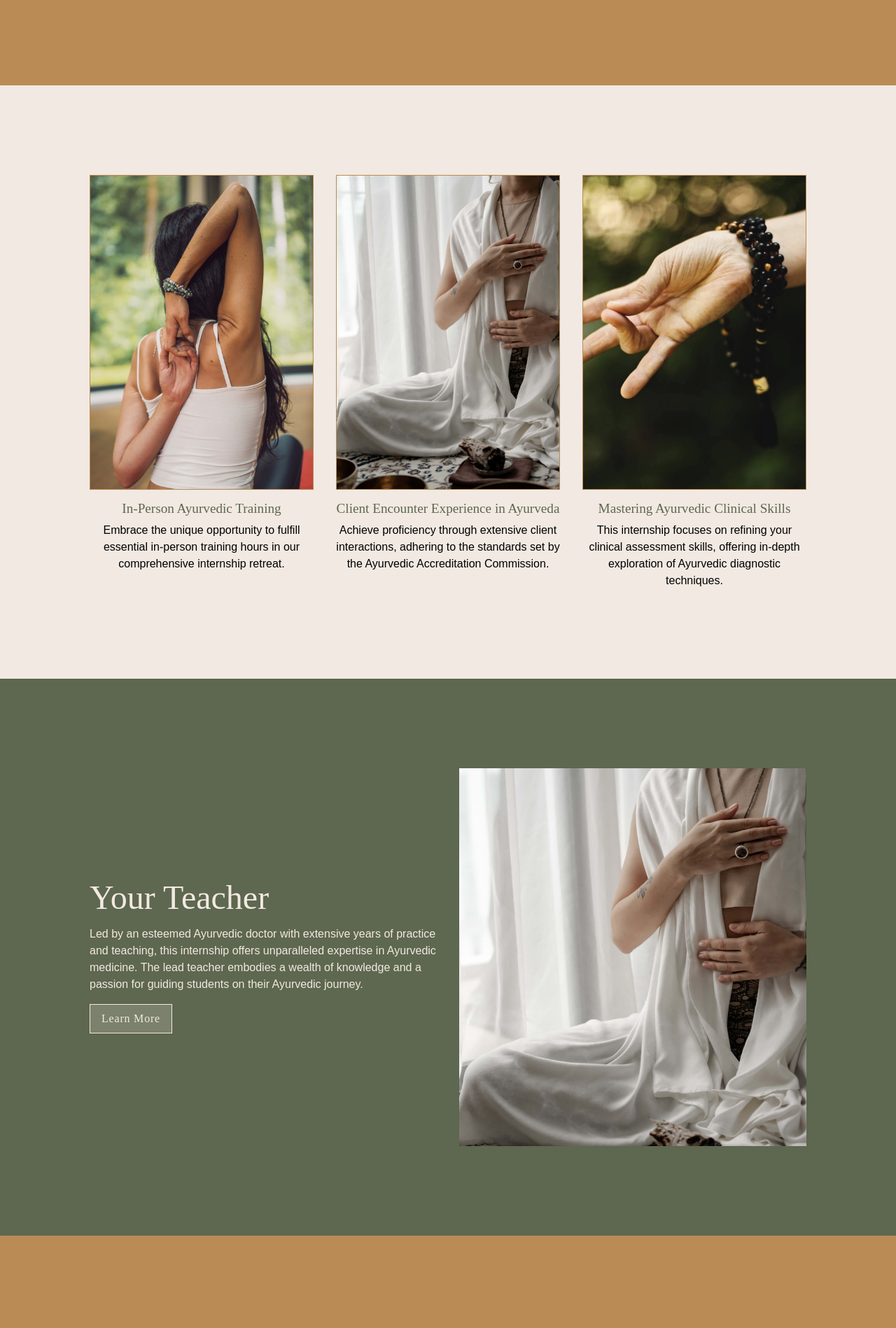
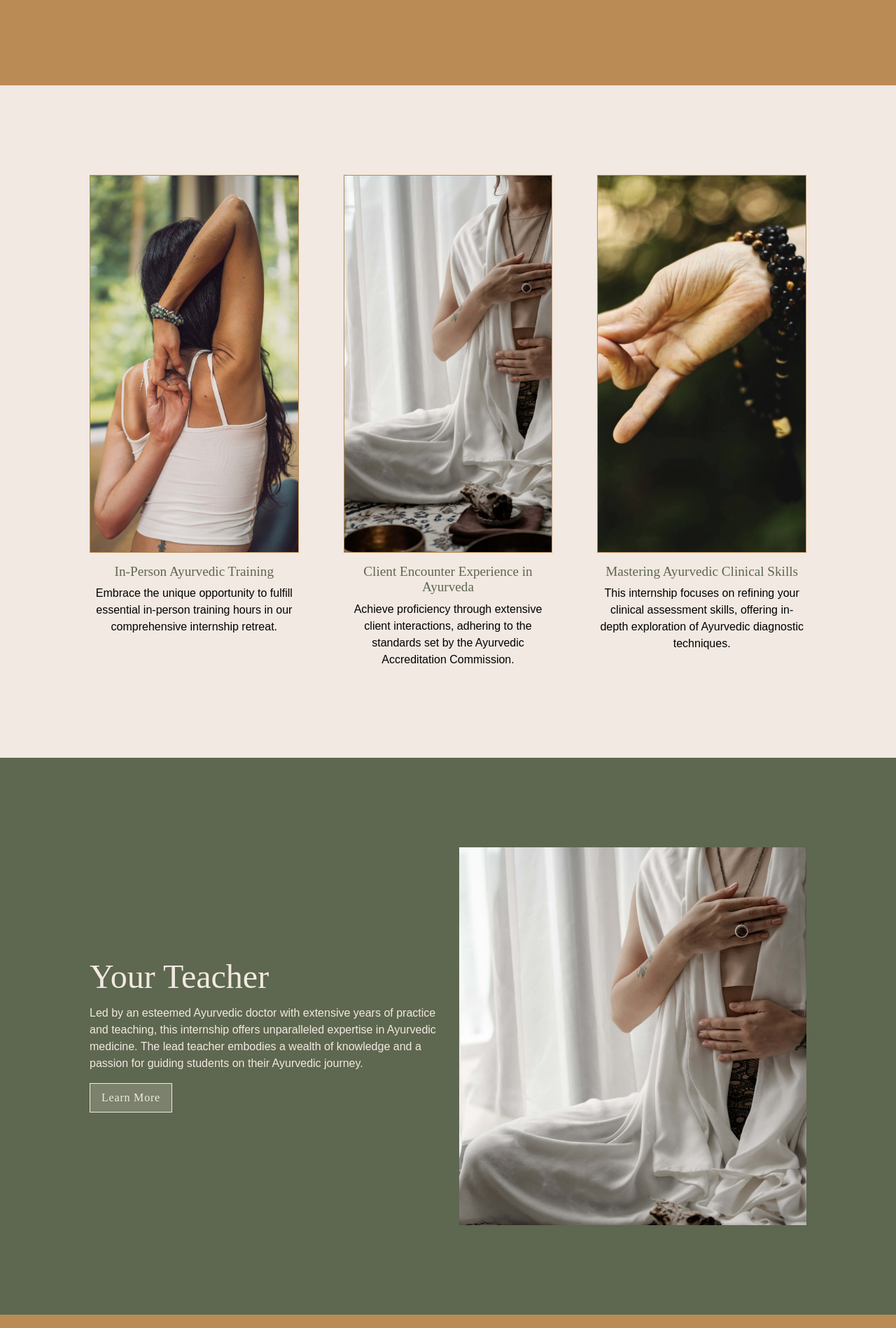
Before and after one commit to brittwoodard/ayurvedic-internship, a Jekyll site: the page built from index.html, in a window 1280 px wide. Shown: the part 1176-3074 px from the top of the page at 70% size. Built offline with Jekyll 4.4.1, drawn with Linux system fonts in a browser that asks for light colours; some web fonts are replaced.

Commit message:
debugging

```diff
--- a/assets/css/style.css
+++ b/assets/css/style.css
@@ -577,6 +577,9 @@ li {
 .w-full {
   width: 100%;
 }
+.cursor-pointer {
+  cursor: pointer;
+}
 .grid-cols-2 {
   grid-template-columns: repeat(2, minmax(0, 1fr));
 }
--- a/index.html
+++ b/index.html
@@ -107,10 +107,10 @@ seo:
 </section>
 
 <!-- Features -->
-<section class="p-10p grid grid-cols-3 gap-8">
+<section class="p-10p grid grid-cols-3 gap-16">
   {% for item in page.features %}
   <div>
-    <div class="bg-image-style min-h-[50vh] border border-medium" style="background-image: url('{{item.featured_image}}');"></div>
+    <div class="bg-image-style min-h-[60vh] border border-medium" style="background-image: url('{{item.featured_image}}');"></div>
     <div class="text-center mt-4">
       <h3 class="text-serif-sm text-dark">{{item.feature}}</h3>
       <p>{{item.description_html}}</p>
@@ -124,7 +124,7 @@ seo:
   <div class="flex flex-col justify-center">
     <h2 class="text-serif-lg">{{page.teacher.heading}}</h2>
     <p>{{page.teacher.description_html}}</p>
-    <div class="w-auto">
+    <div class="w-auto cursor-pointer">
       <a class="button">Learn more</a>
     </div>
   </div>
```
Also changed, not shown: package.json (indentation only), 3 other files.
